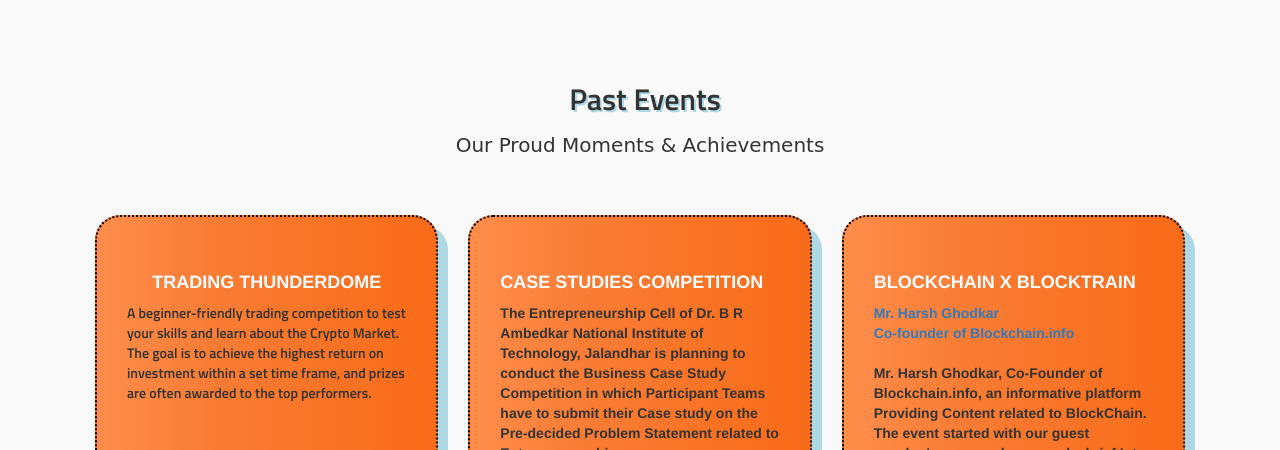
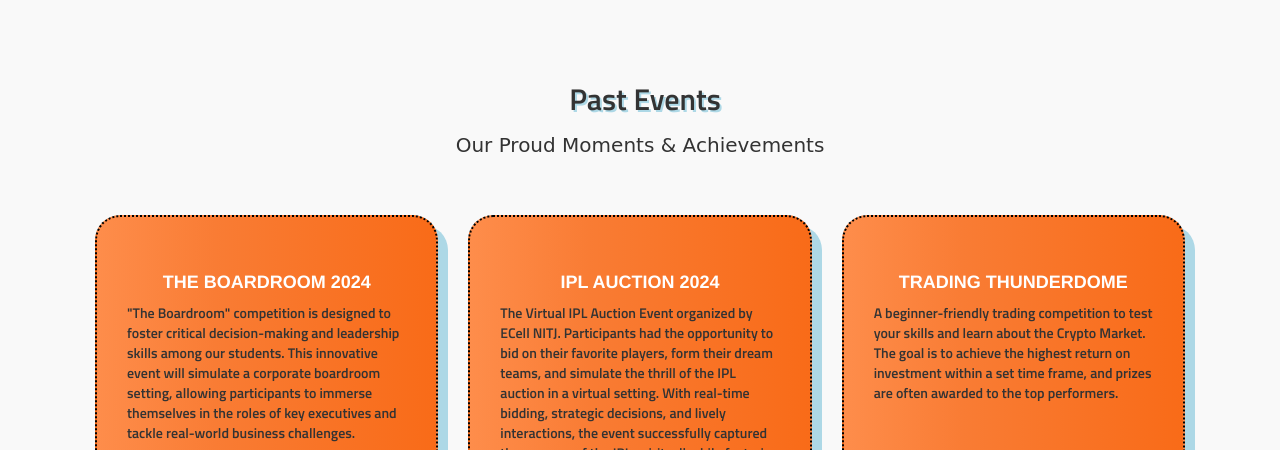
Before and after one commit to Luson045/ecell-nitj-website, a PHP site: page /index.html in a window 1280 px wide. Shown: the part 2643-3093 px from the top of the page. Run offline with PHP 8.4, Linux system fonts and the light colour scheme; some web fonts are replaced.

Commit message:
minor fixes

```diff
--- a/index.html
+++ b/index.html
@@ -484,6 +484,34 @@
                 <div class="col-md-6 col-lg-4 col-xs-12" >
                     <div class="services-item wow fadeInRight" data-wow-delay="0.9s">
                         <div class="services-content">
+                            <h3 style="text-align: center"><a href="#!">The BoardRoom 2024</a></h3>
+                            <p>
+                                <p class="p-large">"The Boardroom" competition is designed to foster critical decision-making and leadership skills among our students. This innovative event will simulate a corporate boardroom setting, allowing participants to immerse themselves in the roles of key executives and tackle real-world business challenges.</p>
+                            <br /><br />
+                            <img style="padding: 2px "  src="/assets/img/events/boardroom_2024/bg.jpg" height="400px" />
+                            </p>
+                             <!-- <a href="http://forms.gle/BQKmjrD3Yc7jPfVdA" target="_blank" class="register">Register Now </a> -->
+                            </p>
+                        </div>
+                    </div>
+                </div>
+                <div class="col-md-6 col-lg-4 col-xs-12" >
+                    <div class="services-item wow fadeInRight" data-wow-delay="0.9s">
+                        <div class="services-content">
+                            <h3 style="text-align: center"><a href="#!">IPL Auction 2024</a></h3>
+                            <p>
+                                <p class="p-large">The Virtual IPL Auction Event organized by ECell NITJ. Participants had the opportunity to bid on their favorite players, form their dream teams, and simulate the thrill of the IPL auction in a virtual setting. With real-time bidding, strategic decisions, and lively interactions, the event successfully captured the essence of the IPL spirit, all while fostering networking and innovation within the entrepreneurial community.</p>
+                            <br /><br />
+                            <img style="padding: 2px "  src="/assets/img/events/ipl_auction_2024/hero.jpg" height="400px" />
+                            </p>
+                             <!-- <a href="http://forms.gle/BQKmjrD3Yc7jPfVdA" target="_blank" class="register">Register Now </a> -->
+                            </p>
+                        </div>
+                    </div>
+                </div>
+                <div class="col-md-6 col-lg-4 col-xs-12" >
+                    <div class="services-item wow fadeInRight" data-wow-delay="0.9s">
+                        <div class="services-content">
                             <h3 style="text-align: center"><a href="thunderdome/index.html">Trading Thunderdome</a></h3>
                             <p>
                                 <p class="p-large">A beginner-friendly trading competition to test your skills and learn about the Crypto Market. The goal is to achieve the highest return on investment within a set time frame, and prizes are often awarded to the top performers.</p>
@@ -684,7 +712,153 @@
             </div>
 
             <div id="portfolio" class="row">
+                <div class="col-lg-4 col-md-6 col-xs-12 mix development print">
+                    <div class="portfolio-item">
+                        <div class="shot-item">
+                            <img src="assets/img/events/boardroom_2024/boardroom.jpg" alt="" style="height:400px"/>
+                            <div class="single-content">
+                                <div class="fancy-table">
+                                    <div class="table-cell">
+                                        <div class="zoom-icon">
+                                            <a class="lightbox" href="assets/img/events/boardroom_2024/boardroom.jpg" ><i
+                                                    class="lni-eye item-icon"></i></a>
+                                        </div>
+                                        <a href="#">Boardroom 2024</a>
+                                    </div>
+                                </div>
+                            </div>
+                        </div>
+                    </div>
+                </div>
 
+                <div class="col-lg-4 col-md-6 col-xs-12 mix development print">
+                    <div class="portfolio-item">
+                        <div class="shot-item">
+                            <img src="assets/img/events/boardroom_2024/pic.jpg" alt="" style="height:400px"/>
+                            <div class="single-content">
+                                <div class="fancy-table">
+                                    <div class="table-cell">
+                                        <div class="zoom-icon">
+                                            <a class="lightbox" href="assets/img/events/boardroom_2024/pic.jpg" ><i
+                                                    class="lni-eye item-icon"></i></a>
+                                        </div>
+                                        <a href="#">Boardroom 2024</a>
+                                    </div>
+                                </div>
+                            </div>
+                        </div>
+                    </div>
+                </div>
+
+                <div class="col-lg-4 col-md-6 col-xs-12 mix development print">
+                    <div class="portfolio-item">
+                        <div class="shot-item">
+                            <img src="assets/img/events/boardroom_2024/prize.jpg" alt="" style="height:400px"/>
+                            <div class="single-content">
+                                <div class="fancy-table">
+                                    <div class="table-cell">
+                                        <div class="zoom-icon">
+                                            <a class="lightbox" href="assets/img/events/boardroom_2024/prize.jpg" ><i
+                                                    class="lni-eye item-icon"></i></a>
+                                        </div>
+                                        <a href="#">Boardroom 2024</a>
+                                    </div>
+                                </div>
+                            </div>
+                        </div>
+                    </div>
+                </div>
+
+                <div class="col-lg-4 col-md-6 col-xs-12 mix development print">
+                    <div class="portfolio-item">
+                        <div class="shot-item">
+                            <img src="assets/img/events/boardroom_2024/round1.jpg" alt="" style="height:400px"/>
+                            <div class="single-content">
+                                <div class="fancy-table">
+                                    <div class="table-cell">
+                                        <div class="zoom-icon">
+                                            <a class="lightbox" href="assets/img/events/boardroom_2024/round1.jpg" ><i
+                                                    class="lni-eye item-icon"></i></a>
+                                        </div>
+                                        <a href="#">Boardroom 2024</a>
+                                    </div>
+                                </div>
+                            </div>
+                        </div>
+                    </div>
+                </div>
+                <div class="col-lg-4 col-md-6 col-xs-12 mix development print">
+                    <div class="portfolio-item">
+                        <div class="shot-item">
+                            <img src="assets/img/events/ipl_auction_2024/bid2.png" alt="" style="height:400px"/>
+                            <div class="single-content">
+                                <div class="fancy-table">
+                                    <div class="table-cell">
+                                        <div class="zoom-icon">
+                                            <a class="lightbox" href="assets/img/events/ipl_auction_2024/bid2.png" ><i
+                                                    class="lni-eye item-icon"></i></a>
+                                        </div>
+                                        <a href="#">IPL Auction</a>
+                                    </div>
+                                </div>
+                            </div>
+                        </div>
+                    </div>
+                </div>
+                <div class="col-lg-4 col-md-6 col-xs-12 mix development print">
+                    <div class="portfolio-item">
+                        <div class="shot-item">
+                            <img src="assets/img/events/ipl_auction_2024/bid1.png" alt=""style="height:400px"/>
+                            <div class="single-content">
+                                <div class="fancy-table">
+                                    <div class="table-cell">
+                                        <div class="zoom-icon">
+                                            <a class="lightbox" href="assets/img/events/ipl_auction_2024/bid1.png" ><i
+                                                    class="lni-eye item-icon"></i></a>
+                                        </div>
+                                        <a href="#">IPL Auction</a>
+                                    </div>
+                                </div>
+                            </div>
+                        </div>
+                    </div>
+                </div>
+                <div class="col-lg-4 col-md-6 col-xs-12 mix development print">
+                    <div class="portfolio-item">
+                        <div class="shot-item">
+                            <img src="assets/img/events/ipl_auction_2024/rr.png" alt="" style="height:400px"/>
+                            <div class="single-content">
+                                <div class="fancy-table">
+                                    <div class="table-cell">
+                                        <div class="zoom-icon">
+                                            <a class="lightbox" href="assets/img/events/ipl_auction_2024/rr.png" ><i
+                                                    class="lni-eye item-icon"></i></a>
+                                        </div>
+                                        <a href="#">IPL Auction</a>
+                                    </div>
+                                </div>
+                            </div>
+                        </div>
+                    </div>
+                </div>
+                <div class="col-lg-4 col-md-6 col-xs-12 mix development print">
+                    <div class="portfolio-item">
+                        <div class="shot-item">
+                            <img src="assets/img/events/ipl_auction_2024/prixe.png" alt=""/>
+                            <div class="single-content">
+                                <div class="fancy-table">
+                                    <div class="table-cell">
+                                        <div class="zoom-icon">
+                                            <a class="lightbox" href="assets/img/events/ipl_auction_2024/prixe.png" ><i
+                                                    class="lni-eye item-icon"></i></a>
+                                        </div>
+                                        <a href="#">IPL Auction</a>
+                                    </div>
+                                </div>
+                            </div>
+                        </div>
+                    </div>
+                </div>
                 <div class="col-lg-4 col-md-6 col-xs-12 mix development print">
                     <div class="portfolio-item">
                         <div class="shot-item">
@@ -994,7 +1168,7 @@
                                 <div class="contact-icon">
                                     <i class="lni-phone-handset"></i>
                                 </div>
-                                <p>Phone: +91 62841 64552</p>
+                                <p>Phone: +91 6284 581 291</p>
                             </div>
                             <div class="single-contact">
                                 <div class="contact-icon">
--- a/inductions/index.html
+++ b/inductions/index.html
@@ -199,7 +199,7 @@
             <div class="contact-info">
                 <h3>Contact Us</h3>
                 <p>Email: ecell@nitj.ac.in</p>
-                <p>Phone: +91 62841 64552</p>
+                <p>Phone: +91 6284 581 291</p>
             </div>
             <div class="social-links">
                 <h3>Follow Us</h3>
```
Also changed, not shown: assets/css/team.css (+11 -3 lines), team.html (+62 -43 lines), assets/img/events/boardroom_2024/bg.jpg (added), assets/img/events/boardroom_2024/boardroom.jpg (added), assets/img/events/boardroom_2024/pic.jpg (added), assets/img/events/boardroom_2024/prize.jpg (added), assets/img/events/boardroom_2024/round1.jpg (added), assets/img/events/ipl_auction_2024/bid1.png (added), assets/img/events/ipl_auction_2024/bid2.png (added), assets/img/events/ipl_auction_2024/hero.jpg (added), assets/img/events/ipl_auction_2024/prixe.png (added), assets/img/team_2025/IMG-20241019-WA0008 - PARSHANT GARG.jpg (added), 3 other files.
